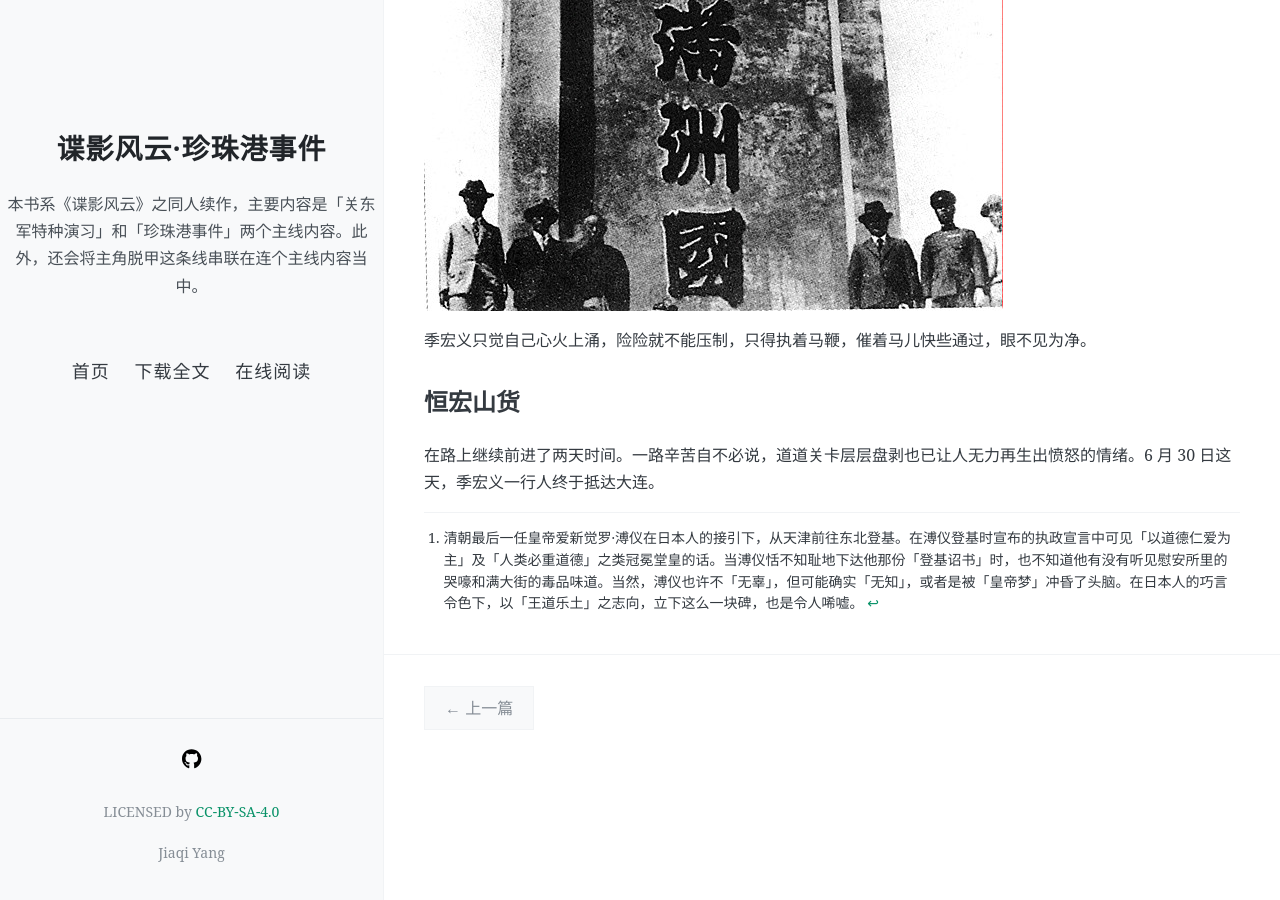
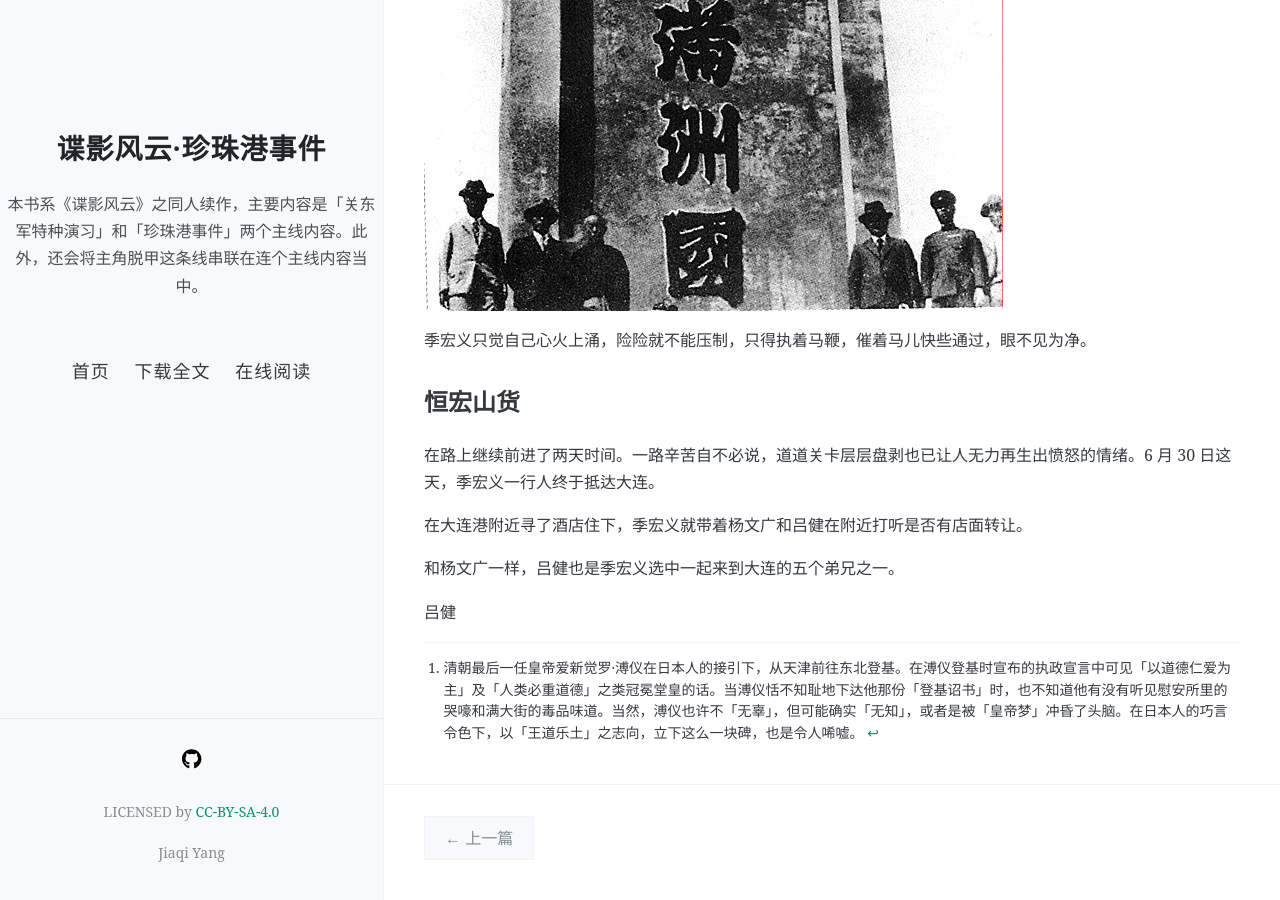
Before and after one commit to NingZhiheng/the-novel-pearl-harbor, a Jekyll site: the page built from docs/_posts/2020-04-19-过山海关.md, in a window 1280 px wide and 900 px high, scrolled down 1601 px. Built offline with Jekyll 4.4.1, drawn with Linux system fonts in a browser that asks for light colours; nearby versions of some CDN libraries.

Commit message:
[sync] source synchronized: 2020-04-20 22:48:57

```diff
--- a/docs/_includes/04.md
+++ b/docs/_includes/04.md
@@ -38,7 +38,11 @@
 
 在路上继续前进了两天时间。一路辛苦自不必说，道道关卡层层盘剥也已让人无力再生出愤怒的情绪。6 月 30 日这天，季宏义一行人终于抵达大连。
 
+在大连港附近寻了酒店住下，季宏义就带着杨文广和吕健在附近打听是否有店面转让。
 
+和杨文广一样，吕健也是季宏义选中一起来到大连的五个弟兄之一。
+
+吕健
 
 <!-- ![01](../../../../images/01.jpg "东北华北示意图") -->
 
```
